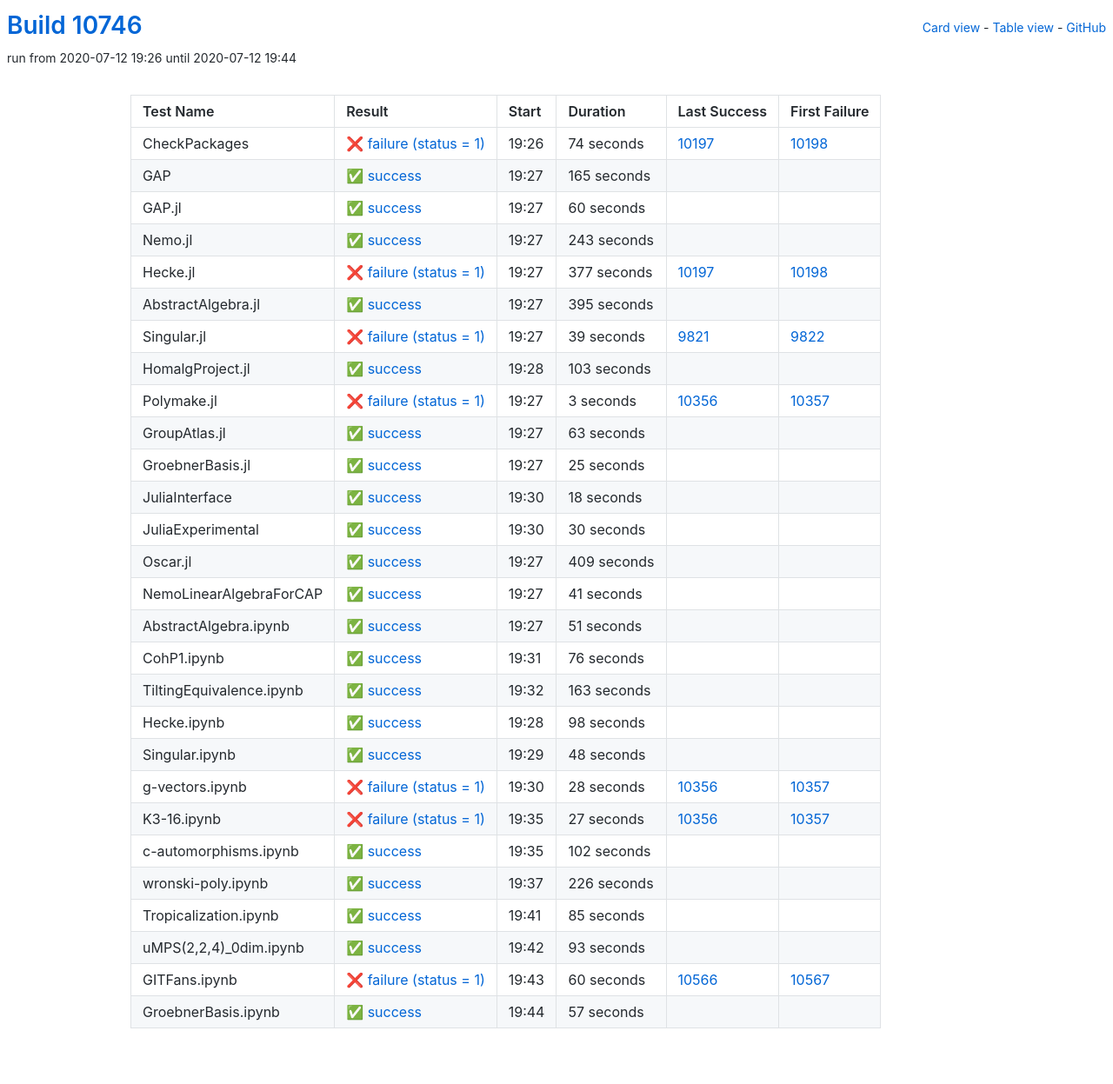
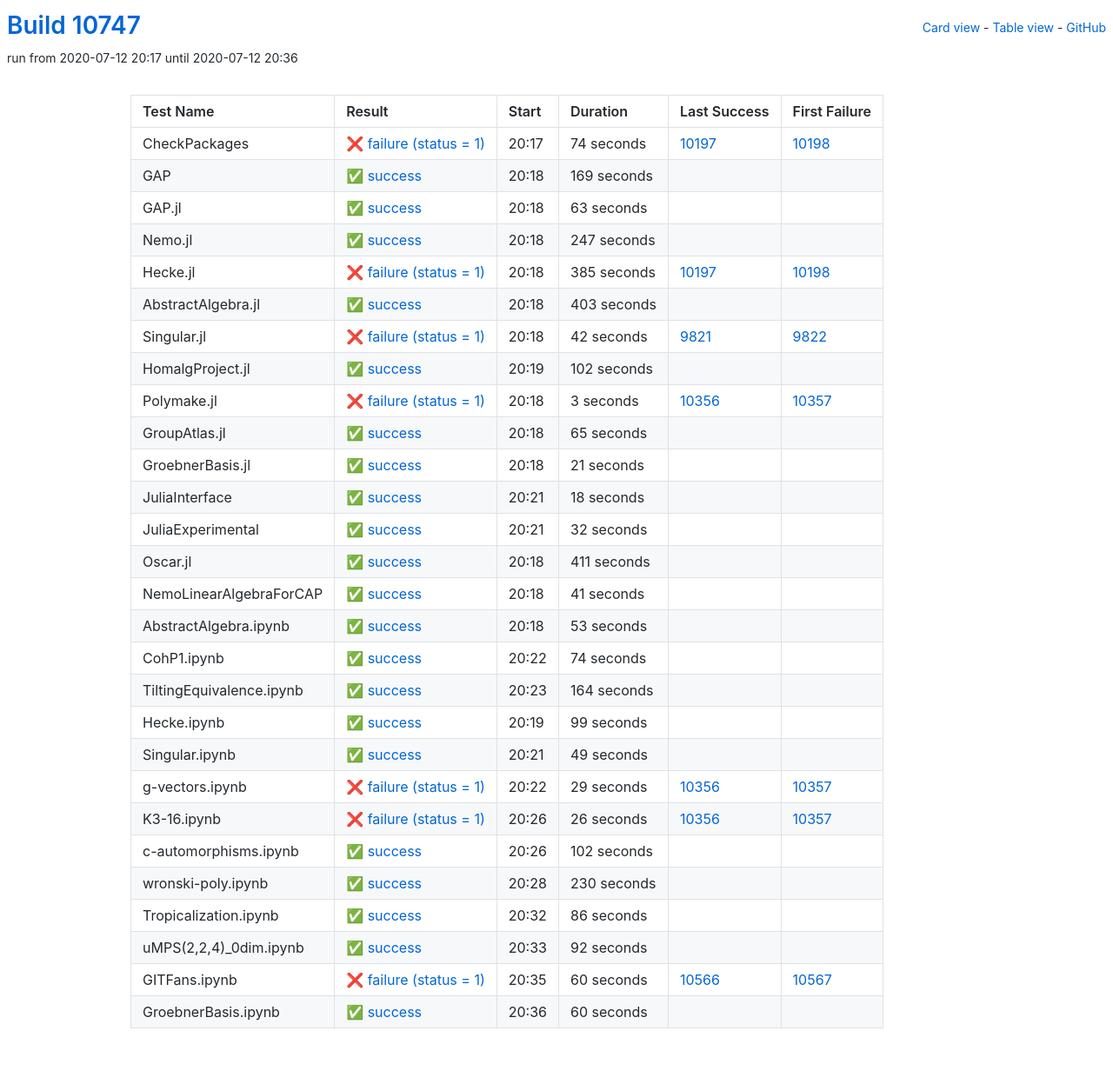
Before and after one commit to oscar-system/oscar-ci-status, a Jekyll site: the page built from table.html, in a window 1280 px wide. Shown: the whole page at 87% size. Built offline with Jekyll 4.4.1, drawn with Linux system fonts in a browser that asks for light colours.

Commit message:
Build #10747

```diff
--- a/_data/ci.yml
+++ b/_data/ci.yml
@@ -1,6 +1,6 @@
 ---
-build: 10746
-build_url: https://oscarci.mathematik.uni-kl.de/job/oscar/10746/
+build: 10747
+build_url: https://oscarci.mathematik.uni-kl.de/job/oscar/10747/
 job: oscar
 organization: oscar-system
 repo: oscar-ci-status
@@ -8,8 +8,8 @@
 tests:
 - name: CheckPackages
   id: checkpackages
-  log: https://oscarci.mathematik.uni-kl.de/job/oscar/10746/artifact/logs/build-10746/CheckPackages.log
-  start: 2020-07-12 19:26
+  log: https://oscarci.mathematik.uni-kl.de/job/oscar/10747/artifact/logs/build-10747/CheckPackages.log
+  start: 2020-07-12 20:17
   success: false
   exitcode: 1
   status: failure
@@ -20,92 +20,92 @@
   first_failure_url: https://oscarci.mathematik.uni-kl.de/job/oscar/10198/
 - name: GAP
   id: gap
-  log: https://oscarci.mathematik.uni-kl.de/job/oscar/10746/artifact/logs/build-10746/GAP.log
-  start: 2020-07-12 19:27
+  log: https://oscarci.mathematik.uni-kl.de/job/oscar/10747/artifact/logs/build-10747/GAP.log
+  start: 2020-07-12 20:18
   success: true
   exitcode: 0
   status: success
-  duration: 165
+  duration: 169
   last_success: false
   last_success_url:
   first_failure: false
   first_failure_url:
 - name: GAP.jl
   id: gap-jl
-  log: https://oscarci.mathematik.uni-kl.de/job/oscar/10746/artifact/logs/build-10746/GAP.jl.log
-  start: 2020-07-12 19:27
+  log: https://oscarci.mathematik.uni-kl.de/job/oscar/10747/artifact/logs/build-10747/GAP.jl.log
+  start: 2020-07-12 20:18
   success: true
   exitcode: 0
   status: success
-  duration: 60
+  duration: 63
   last_success: false
   last_success_url:
   first_failure: false
   first_failure_url:
 - name: Nemo.jl
   id: nemo-jl
-  log: https://oscarci.mathematik.uni-kl.de/job/oscar/10746/artifact/logs/build-10746/Nemo.jl.log
-  start: 2020-07-12 19:27
+  log: https://oscarci.mathematik.uni-kl.de/job/oscar/10747/artifact/logs/build-10747/Nemo.jl.log
+  start: 2020-07-12 20:18
   success: true
   exitcode: 0
   status: success
-  duration: 243
+  duration: 247
   last_success: false
   last_success_url:
   first_failure: false
   first_failure_url:
 - name: Hecke.jl
   id: hecke-jl
-  log: https://oscarci.mathematik.uni-kl.de/job/oscar/10746/artifact/logs/build-10746/Hecke.jl.log
-  start: 2020-07-12 19:27
+  log: https://oscarci.mathematik.uni-kl.de/job/oscar/10747/artifact/logs/build-10747/Hecke.jl.log
+  start: 2020-07-12 20:18
   success: false
   exitcode: 1
   status: failure
-  duration: 377
+  duration: 385
   last_success: 10197
   last_success_url: https://oscarci.mathematik.uni-kl.de/job/oscar/10197/
   first_failure: 10198
   first_failure_url: https://oscarci.mathematik.uni-kl.de/job/oscar/10198/
 - name: AbstractAlgebra.jl
   id: abstractalgebra-jl
-  log: https://oscarci.mathematik.uni-kl.de/job/oscar/10746/artifact/logs/build-10746/AbstractAlgebra.jl.log
-  start: 2020-07-12 19:27
+  log: https://oscarci.mathematik.uni-kl.de/job/oscar/10747/artifact/logs/build-10747/AbstractAlgebra.jl.log
+  start: 2020-07-12 20:18
   success: true
   exitcode: 0
   status: success
-  duration: 395
+  duration: 403
   last_success: false
   last_success_url:
   first_failure: false
   first_failure_url:
 - name: Singular.jl
   id: singular-jl
-  log: https://oscarci.mathematik.uni-kl.de/job/oscar/10746/artifact/logs/build-10746/Singular.jl.log
-  start: 2020-07-12 19:27
+  log: https://oscarci.mathematik.uni-kl.de/job/oscar/10747/artifact/logs/build-10747/Singular.jl.log
+  start: 2020-07-12 20:18
   success: false
   exitcode: 1
   status: failure
-  duration: 39
+  duration: 42
   last_success: 9821
   last_success_url: https://oscarci.mathematik.uni-kl.de/job/oscar/9821/
   first_failure: 9822
   first_failure_url: https://oscarci.mathematik.uni-kl.de/job/oscar/9822/
 - name: HomalgProject.jl
   id: homalgproject-jl
-  log: https://oscarci.mathematik.uni-kl.de/job/oscar/10746/artifact/logs/build-10746/HomalgProject.jl.log
-  start: 2020-07-12 19:28
+  log: https://oscarci.mathematik.uni-kl.de/job/oscar/10747/artifact/logs/build-10747/HomalgProject.jl.log
+  start: 2020-07-12 20:19
   success: true
   exitcode: 0
   status: success
-  duration: 103
+  duration: 102
   last_success: false
   last_success_url:
   first_failure: false
   first_failure_url:
 - name: Polymake.jl
   id: polymake-jl
-  log: https://oscarci.mathematik.uni-kl.de/job/oscar/10746/artifact/logs/build-10746/Polymake.jl.log
-  start: 2020-07-12 19:27
+  log: https://oscarci.mathematik.uni-kl.de/job/oscar/10747/artifact/logs/build-10747/Polymake.jl.log
+  start: 2020-07-12 20:18
   success: false
   exitcode: 1
   status: failure
@@ -116,32 +116,32 @@
   first_failure_url: https://oscarci.mathematik.uni-kl.de/job/oscar/10357/
 - name: GroupAtlas.jl
   id: groupatlas-jl
-  log: https://oscarci.mathematik.uni-kl.de/job/oscar/10746/artifact/logs/build-10746/GroupAtlas.jl.log
-  start: 2020-07-12 19:27
+  log: https://oscarci.mathematik.uni-kl.de/job/oscar/10747/artifact/logs/build-10747/GroupAtlas.jl.log
+  start: 2020-07-12 20:18
   success: true
   exitcode: 0
   status: success
-  duration: 63
+  duration: 65
   last_success: false
   last_success_url:
   first_failure: false
   first_failure_url:
 - name: GroebnerBasis.jl
   id: groebnerbasis-jl
-  log: https://oscarci.mathematik.uni-kl.de/job/oscar/10746/artifact/logs/build-10746/GroebnerBasis.jl.log
-  start: 2020-07-12 19:27
+  log: https://oscarci.mathematik.uni-kl.de/job/oscar/10747/artifact/logs/build-10747/GroebnerBasis.jl.log
+  start: 2020-07-12 20:18
   success: true
   exitcode: 0
   status: success
-  duration: 25
+  duration: 21
   last_success: false
   last_success_url:
   first_failure: false
   first_failure_url:
 - name: JuliaInterface
   id: juliainterface
-  log: https://oscarci.mathematik.uni-kl.de/job/oscar/10746/artifact/logs/build-10746/JuliaInterface.log
-  start: 2020-07-12 19:30
+  log: https://oscarci.mathematik.uni-kl.de/job/oscar/10747/artifact/logs/build-10747/JuliaInterface.log
+  start: 2020-07-12 20:21
   success: true
   exitcode: 0
   status: success
@@ -152,32 +152,32 @@
   first_failure_url:
 - name: JuliaExperimental
   id: juliaexperimental
-  log: https://oscarci.mathematik.uni-kl.de/job/oscar/10746/artifact/logs/build-10746/JuliaExperimental.log
-  start: 2020-07-12 19:30
+  log: https://oscarci.mathematik.uni-kl.de/job/oscar/10747/artifact/logs/build-10747/JuliaExperimental.log
+  start: 2020-07-12 20:21
   success: true
   exitcode: 0
   status: success
-  duration: 30
+  duration: 32
   last_success: false
   last_success_url:
   first_failure: false
   first_failure_url:
 - name: Oscar.jl
   id: oscar-jl
-  log: https://oscarci.mathematik.uni-kl.de/job/oscar/10746/artifact/logs/build-10746/Oscar.jl.log
-  start: 2020-07-12 19:27
+  log: https://oscarci.mathematik.uni-kl.de/job/oscar/10747/artifact/logs/build-10747/Oscar.jl.log
+  start: 2020-07-12 20:18
   success: true
   exitcode: 0
   status: success
-  duration: 409
+  duration: 411
   last_success: false
   last_success_url:
   first_failure: false
   first_failure_url:
 - name: NemoLinearAlgebraForCAP
   id: nemolinearalgebraforcap
-  log: https://oscarci.mathematik.uni-kl.de/job/oscar/10746/artifact/logs/build-10746/NemoLinearAlgebraForCAP.log
-  start: 2020-07-12 19:27
+  log: https://oscarci.mathematik.uni-kl.de/job/oscar/10747/artifact/logs/build-10747/NemoLinearAlgebraForCAP.log
+  start: 2020-07-12 20:18
   success: true
   exitcode: 0
   status: success
@@ -188,92 +188,92 @@
   first_failure_url:
 - name: AbstractAlgebra.ipynb
   id: abstractalgebra-ipynb
-  log: https://oscarci.mathematik.uni-kl.de/job/oscar/10746/artifact/logs/build-10746/AbstractAlgebra.ipynb.log
-  start: 2020-07-12 19:27
+  log: https://oscarci.mathematik.uni-kl.de/job/oscar/10747/artifact/logs/build-10747/AbstractAlgebra.ipynb.log
+  start: 2020-07-12 20:18
   success: true
   exitcode: 0
   status: success
-  duration: 51
+  duration: 53
   last_success: false
   last_success_url:
   first_failure: false
   first_failure_url:
 - name: CohP1.ipynb
   id: cohp1-ipynb
-  log: https://oscarci.mathematik.uni-kl.de/job/oscar/10746/artifact/logs/build-10746/CohP1.ipynb.log
-  start: 2020-07-12 19:31
+  log: https://oscarci.mathematik.uni-kl.de/job/oscar/10747/artifact/logs/build-10747/CohP1.ipynb.log
+  start: 2020-07-12 20:22
   success: true
   exitcode: 0
   status: success
-  duration: 76
+  duration: 74
   last_success: false
   last_success_url:
   first_failure: false
   first_failure_url:
 - name: TiltingEquivalence.ipynb
   id: tiltingequivalence-ipynb
-  log: https://oscarci.mathematik.uni-kl.de/job/oscar/10746/artifact/logs/build-10746/TiltingEquivalence.ipynb.log
-  start: 2020-07-12 19:32
+  log: https://oscarci.mathematik.uni-kl.de/job/oscar/10747/artifact/logs/build-10747/TiltingEquivalence.ipynb.log
+  start: 2020-07-12 20:23
   success: true
   exitcode: 0
   status: success
-  duration: 163
+  duration: 164
   last_success: false
   last_success_url:
   first_failure: false
   first_failure_url:
 - name: Hecke.ipynb
   id: hecke-ipynb
-  log: https://oscarci.mathematik.uni-kl.de/job/oscar/10746/artifact/logs/build-10746/Hecke.ipynb.log
-  start: 2020-07-12 19:28
+  log: https://oscarci.mathematik.uni-kl.de/job/oscar/10747/artifact/logs/build-10747/Hecke.ipynb.log
+  start: 2020-07-12 20:19
   success: true
   exitcode: 0
   status: success
-  duration: 98
+  duration: 99
   last_success: false
   last_success_url:
   first_failure: false
   first_failure_url:
 - name: Singular.ipynb
   id: singular-ipynb
-  log: https://oscarci.mathematik.uni-kl.de/job/oscar/10746/artifact/logs/build-10746/Singular.ipynb.log
-  start: 2020-07-12 19:29
+  log: https://oscarci.mathematik.uni-kl.de/job/oscar/10747/artifact/logs/build-10747/Singular.ipynb.log
+  start: 2020-07-12 20:21
   success: true
   exitcode: 0
   status: success
-  duration: 48
+  duration: 49
   last_success: false
   last_success_url:
   first_failure: false
   first_failure_url:
 - name: g-vectors.ipynb
   id: g-vectors-ipynb
-  log: https://oscarci.mathematik.uni-kl.de/job/oscar/10746/artifact/logs/build-10746/g-vectors.ipynb.log
-  start: 2020-07-12 19:30
+  log: https://oscarci.mathematik.uni-kl.de/job/oscar/10747/artifact/logs/build-10747/g-vectors.ipynb.log
+  start: 2020-07-12 20:22
   success: false
   exitcode: 1
   status: failure
-  duration: 28
+  duration: 29
   last_success: 10356
   last_success_url: https://oscarci.mathematik.uni-kl.de/job/oscar/10356/
   first_failure: 10357
   first_failure_url: https://oscarci.mathematik.uni-kl.de/job/oscar/10357/
 - name: K3-16.ipynb
   id: k3-16-ipynb
-  log: https://oscarci.mathematik.uni-kl.de/job/oscar/10746/artifact/logs/build-10746/K3-16.ipynb.log
-  start: 2020-07-12 19:35
+  log: https://oscarci.mathematik.uni-kl.de/job/oscar/10747/artifact/logs/build-10747/K3-16.ipynb.log
+  start: 2020-07-12 20:26
   success: false
   exitcode: 1
   status: failure
-  duration: 27
+  duration: 26
   last_success: 10356
   last_success_url: https://oscarci.mathematik.uni-kl.de/job/oscar/10356/
   first_failure: 10357
   first_failure_url: https://oscarci.mathematik.uni-kl.de/job/oscar/10357/
 - name: c-automorphisms.ipynb
   id: c-automorphisms-ipynb
-  log: https://oscarci.mathematik.uni-kl.de/job/oscar/10746/artifact/logs/build-10746/c-automorphisms.ipynb.log
-  start: 2020-07-12 19:35
+  log: https://oscarci.mathematik.uni-kl.de/job/oscar/10747/artifact/logs/build-10747/c-automorphisms.ipynb.log
+  start: 2020-07-12 20:26
   success: true
   exitcode: 0
   status: success
@@ -284,44 +284,44 @@
   first_failure_url:
 - name: wronski-poly.ipynb
   id: wronski-poly-ipynb
-  log: https://oscarci.mathematik.uni-kl.de/job/oscar/10746/artifact/logs/build-10746/wronski-poly.ipynb.log
-  start: 2020-07-12 19:37
+  log: https://oscarci.mathematik.uni-kl.de/job/oscar/10747/artifact/logs/build-10747/wronski-poly.ipynb.log
+  start: 2020-07-12 20:28
   success: true
   exitcode: 0
   status: success
-  duration: 226
+  duration: 230
   last_success: false
   last_success_url:
   first_failure: false
   first_failure_url:
 - name: Tropicalization.ipynb
   id: tropicalization-ipynb
-  log: https://oscarci.mathematik.uni-kl.de/job/oscar/10746/artifact/logs/build-10746/Tropicalization.ipynb.log
-  start: 2020-07-12 19:41
+  log: https://oscarci.mathematik.uni-kl.de/job/oscar/10747/artifact/logs/build-10747/Tropicalization.ipynb.log
+  start: 2020-07-12 20:32
   success: true
   exitcode: 0
   status: success
-  duration: 85
+  duration: 86
   last_success: false
   last_success_url:
   first_failure: false
   first_failure_url:
 - name: uMPS(2,2,4)_0dim.ipynb
   id: umps-2-2-4-0dim-ipynb
-  log: https://oscarci.mathematik.uni-kl.de/job/oscar/10746/artifact/logs/build-10746/uMPS-2-2-4-_0dim.ipynb.log
-  start: 2020-07-12 19:42
+  log: https://oscarci.mathematik.uni-kl.de/job/oscar/10747/artifact/logs/build-10747/uMPS-2-2-4-_0dim.ipynb.log
+  start: 2020-07-12 20:33
   success: true
   exitcode: 0
   status: success
-  duration: 93
+  duration: 92
   last_success: false
   last_success_url:
   first_failure: false
   first_failure_url:
 - name: GITFans.ipynb
   id: gitfans-ipynb
-  log: https://oscarci.mathematik.uni-kl.de/job/oscar/10746/artifact/logs/build-10746/GITFans.ipynb.log
-  start: 2020-07-12 19:43
+  log: https://oscarci.mathematik.uni-kl.de/job/oscar/10747/artifact/logs/build-10747/GITFans.ipynb.log
+  start: 2020-07-12 20:35
   success: false
   exitcode: 1
   status: failure
@@ -332,12 +332,12 @@
   first_failure_url: https://oscarci.mathematik.uni-kl.de/job/oscar/10567/
 - name: GroebnerBasis.ipynb
   id: groebnerbasis-ipynb
-  log: https://oscarci.mathematik.uni-kl.de/job/oscar/10746/artifact/logs/build-10746/GroebnerBasis.ipynb.log
-  start: 2020-07-12 19:44
+  log: https://oscarci.mathematik.uni-kl.de/job/oscar/10747/artifact/logs/build-10747/GroebnerBasis.ipynb.log
+  start: 2020-07-12 20:36
   success: true
   exitcode: 0
   status: success
-  duration: 57
+  duration: 60
   last_success: false
   last_success_url:
   first_failure: false
```
Also changed, not shown: README.md.
